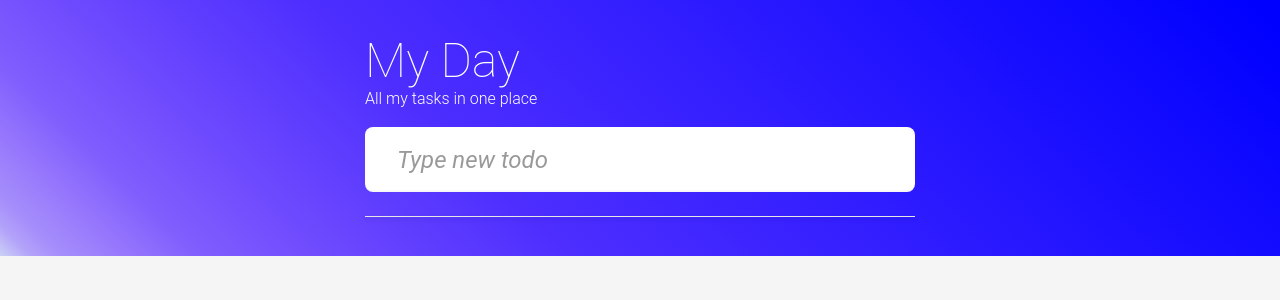
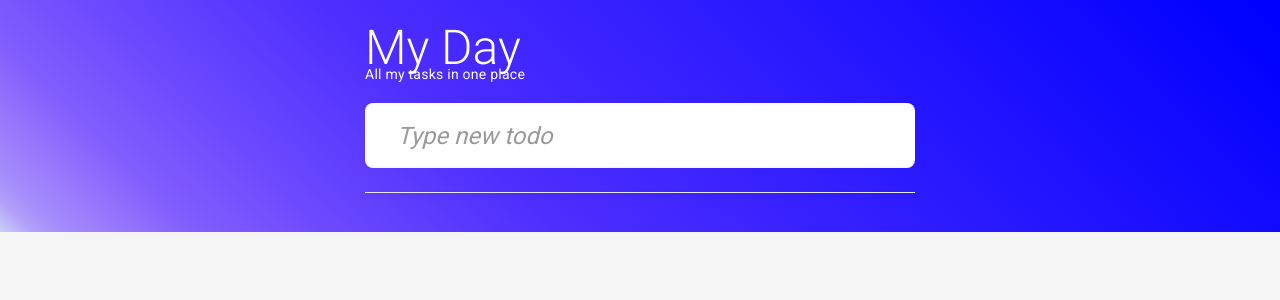
Before and after one commit to Nashe2/mi-primera-app, an Angular app: page / in a window 1280 px wide. Shown: the top 300 px of the page. Built offline with nearby package versions, Linux system fonts and the light colour scheme.

Commit message:
Instalacion de material angular.
- Instale material angular.

- Importe clases para mostrar un ejemplo que esta comentado.

- El ejemplo esta comentado en html, scss y ts.

```diff
--- a/angular.json
+++ b/angular.json
@@ -30,6 +30,7 @@
               "src/assets"
             ],
             "styles": [
+              "@angular/material/prebuilt-themes/pink-bluegrey.css",
               "src/styles.scss"
             ],
             "scripts": []
@@ -93,6 +94,7 @@
               "src/assets"
             ],
             "styles": [
+              "@angular/material/prebuilt-themes/pink-bluegrey.css",
               "src/styles.scss"
             ],
             "scripts": []
--- a/package.json
+++ b/package.json
@@ -11,10 +11,12 @@
   "private": true,
   "dependencies": {
     "@angular/animations": "^17.3.6",
+    "@angular/cdk": "^17.3.7",
     "@angular/common": "^17.3.6",
     "@angular/compiler": "^17.3.6",
     "@angular/core": "^17.3.6",
     "@angular/forms": "^17.3.6",
+    "@angular/material": "^17.3.7",
     "@angular/platform-browser": "^17.3.6",
     "@angular/platform-browser-dynamic": "^17.3.6",
     "@angular/router": "^17.3.6",
--- a/src/app/app.module.ts
+++ b/src/app/app.module.ts
@@ -5,6 +5,7 @@
 import { AppComponent } from './app.component';
 import { HomeComponent } from './pages/home/home.component';
 import { LabsComponent } from './pages/labs/labs.component';
+import { provideAnimationsAsync } from '@angular/platform-browser/animations/async';
 
 @NgModule({
   declarations: [
@@ -16,7 +17,9 @@
     BrowserModule,
     AppRoutingModule
   ],
-  providers: [],
+  providers: [
+    provideAnimationsAsync()
+  ],
   bootstrap: [AppComponent]
 })
 export class AppModule { }
--- a/src/app/pages/home/home.component.ts
+++ b/src/app/pages/home/home.component.ts
@@ -8,11 +8,15 @@
 } from '@angular/forms';
 import { CommonModule } from '@angular/common';
 import { Task } from './../../models/task.model';
+/* Ejemplo de componentes material angular */
+//import { MatCardModule } from '@angular/material/card';
+//import {MatButtonModule} from '@angular/material/button';
+
 
 @Component({
   selector: 'app-home',
   standalone: true,
-  imports: [CommonModule, ReactiveFormsModule],
+  imports: [CommonModule, ReactiveFormsModule], // MatCardModule, MatButtonModule
   templateUrl: './home.component.html',
   styleUrls: ['./home.component.scss'],
 })
--- a/src/index.html
+++ b/src/index.html
@@ -6,8 +6,10 @@
   <base href="/">
   <meta name="viewport" content="width=device-width, initial-scale=1">
   <link rel="icon" type="image/x-icon" href="favicon.ico">
+  <link href="https://fonts.googleapis.com/css2?family=Roboto:wght@300;400;500&display=swap" rel="stylesheet">
+  <link href="https://fonts.googleapis.com/icon?family=Material+Icons" rel="stylesheet">
 </head>
-<body>
+<body class="mat-typography">
   <app-root></app-root>
 </body>
 </html>
--- a/src/styles.scss
+++ b/src/styles.scss
@@ -33,3 +33,9 @@
 :focus {
   outline: 0;
 }
+
+/* Ejemplo de componentes material angular */
+/*
+html, body { height: 100%; }
+body { margin: 0; font-family: Roboto, "Helvetica Neue", sans-serif; }
+*/
```
Also changed, not shown: src/app/pages/home/home.component.html (+41 -4 lines), src/app/pages/home/home.component.scss (+12 -0 lines), 1 other file (tests, documents, lock files or other folders).
